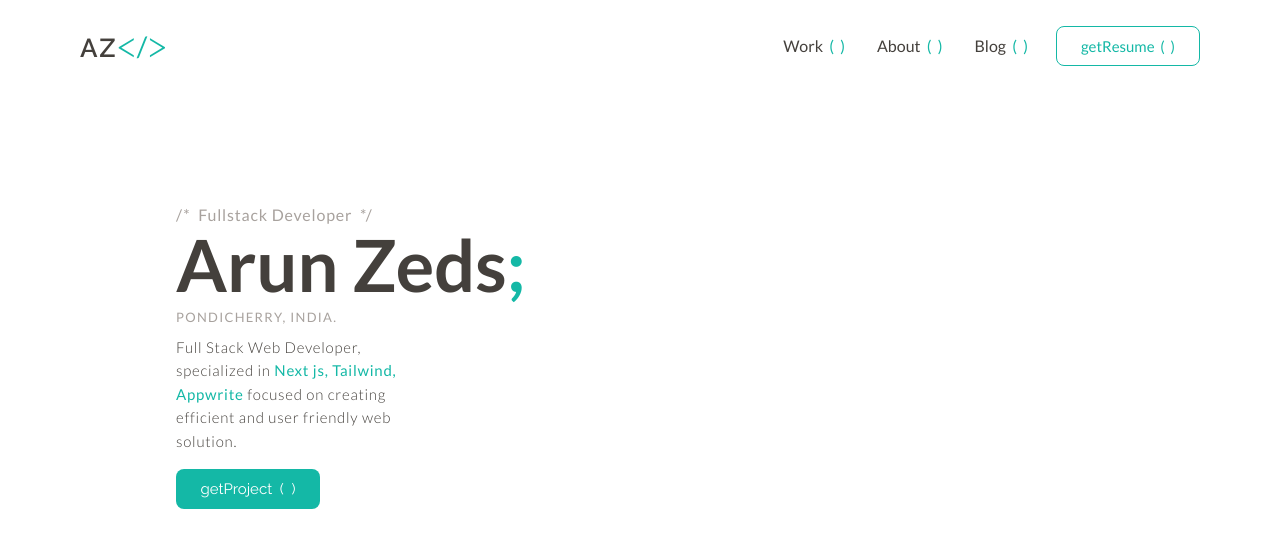
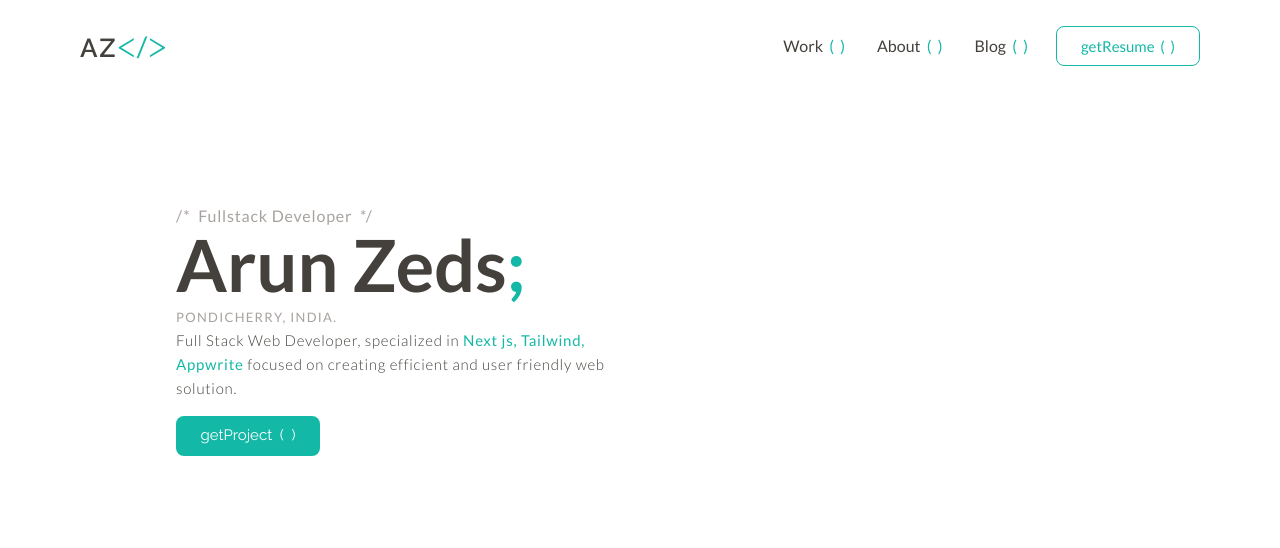
Before and after one commit to aruncodr/arunzeds, a Next.js app: page / in a window 1280 px wide. Shown: the top 548 px of the page. Built offline with nearby package versions, Linux system fonts and the light colour scheme.

Commit message:
ui changed

```diff
--- a/app/page.js
+++ b/app/page.js
@@ -20,14 +20,14 @@ export default function Home() {
 
     <div className='flex text-stone-700'>
       <div className='leftside md:w-1/2 pt-28 pl-12 md:pl-44'>
-          <div className={`font-medium tracking-wider text-stone-400 `}>
-            <span className={`${lato.className} leading-none`}>/*&nbsp; Fullstack Developer &nbsp;*/</span></div>
+          <div className={`${lato.className} font-medium tracking-wider text-stone-400 `}>
+            <span className={`leading-none`}>/*&nbsp; Fullstack Developer &nbsp;*/</span></div>
           <div className={`${lato.className} font-semibold text-7xl`}>
             Arun Zeds<span className='text-teal-500'>;</span></div>
           <div className={`${lato.className} pt-2 text-stone-400 text-[13px]`}>
             <div className='font-medium tracking-widest'>PONDICHERRY, INDIA.</div>
           </div>
-          <div className='pt-2 text-[15px] font-light tracking-wider md:pr-[200px]'><span className={lato.className}>
+          <div className={lato.className}><span className='pt-2 text-[15px] font-light tracking-wider md:pr-[200px]'>
             Full Stack Web Developer, specialized in <span className='text-teal-500 font-medium'>Next js, Tailwind, Appwrite</span> focused on creating efficient and user friendly web solution.</span>
           </div>
           <Link href="./cv">
```
